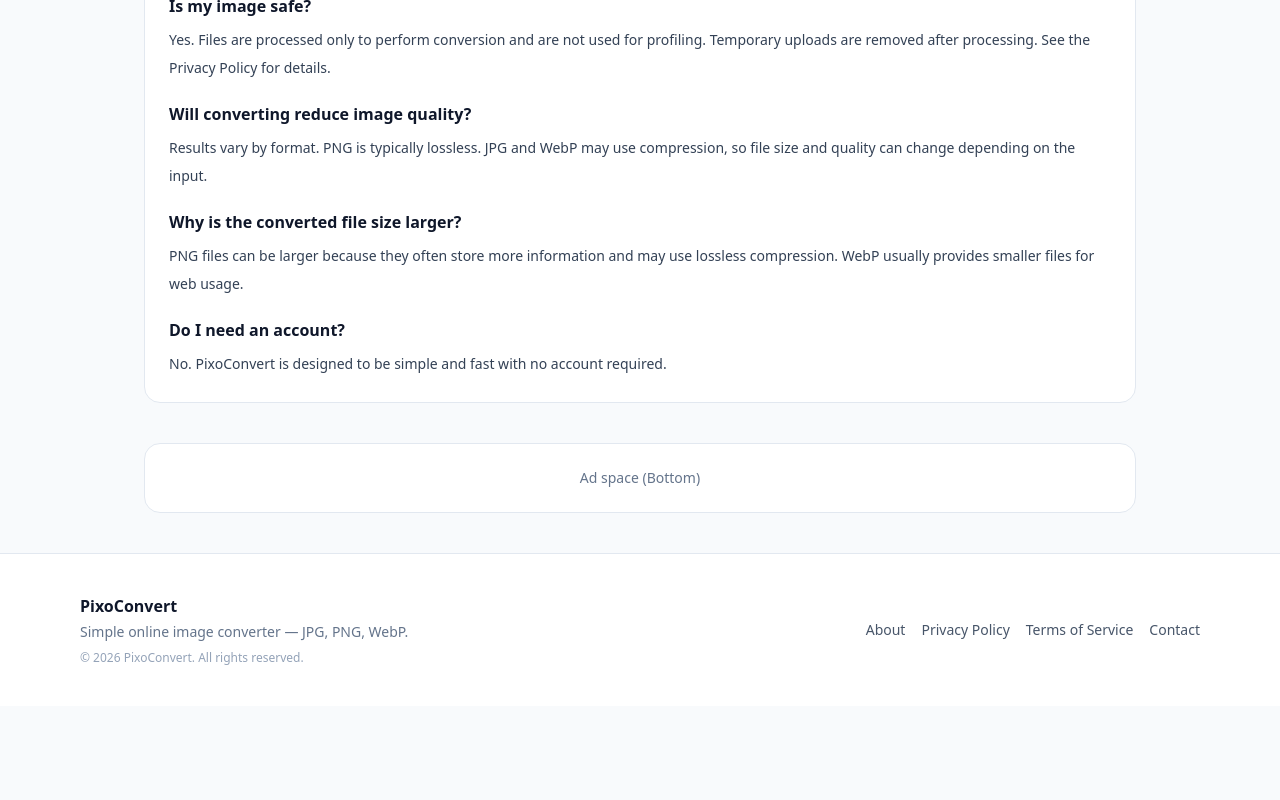
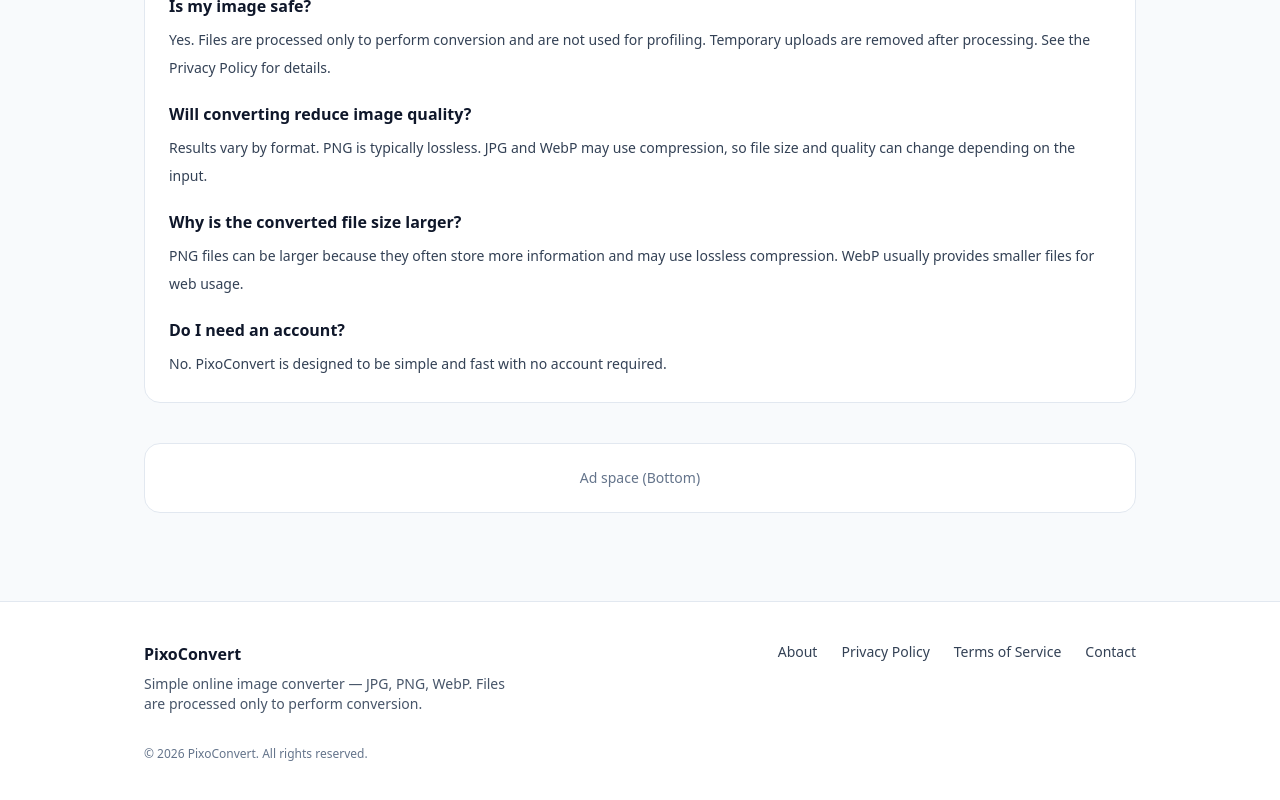
Before and after one commit to boltrsss/pixoconvert, a Next.js app: page / in a window 1280 px wide. Shown: the part 1454-2254 px from the top of the page. Before the commit the page ends 2160 px from the top, so only its background shows below. Built offline with nearby package versions, Linux system fonts and the light colour scheme; no server answers.

Commit message:
Update Footer.tsx

```diff
--- a/components/layout/Footer.tsx
+++ b/components/layout/Footer.tsx
@@ -2,47 +2,37 @@
 
 export default function Footer() {
   return (
-    <footer className="w-full border-t border-slate-200 bg-white">
-      <div className="mx-auto max-w-6xl px-4 py-10">
-        <div className="flex flex-col md:flex-row md:items-center md:justify-between gap-6">
-          {/* Left */}
+    <footer className="mt-12 border-t border-slate-200 bg-white">
+      <div className="mx-auto max-w-5xl px-4 py-10">
+        <div className="flex flex-col gap-6 md:flex-row md:items-start md:justify-between">
           <div>
-            <div className="font-semibold text-slate-900">PixoConvert</div>
-            <p className="text-sm text-slate-500 mt-1">
-              Simple online image converter — JPG, PNG, WebP.
-            </p>
-            <p className="text-xs text-slate-400 mt-2">
-              © {new Date().getFullYear()} PixoConvert. All rights reserved.
+            <div className="text-base font-semibold text-slate-900">
+              PixoConvert
+            </div>
+            <p className="mt-2 text-sm text-slate-600 max-w-sm">
+              Simple online image converter — JPG, PNG, WebP. Files are processed
+              only to perform conversion.
             </p>
           </div>
 
-          {/* Right links */}
-          <div className="flex flex-wrap items-center gap-4 text-sm">
-            <Link
-              href="/about"
-              className="text-slate-600 hover:text-slate-900"
-            >
+          <div className="flex flex-wrap gap-x-6 gap-y-2 text-sm">
+            <Link href="/about" className="text-slate-700 hover:text-slate-900">
               About
             </Link>
-            <Link
-              href="/privacy-policy"
-              className="text-slate-600 hover:text-slate-900"
-            >
+            <Link href="/privacy" className="text-slate-700 hover:text-slate-900">
               Privacy Policy
             </Link>
-            <Link
-              href="/terms-of-service"
-              className="text-slate-600 hover:text-slate-900"
-            >
+            <Link href="/terms" className="text-slate-700 hover:text-slate-900">
               Terms of Service
             </Link>
-            <Link
-              href="/contact"
-              className="text-slate-600 hover:text-slate-900"
-            >
+            <Link href="/contact" className="text-slate-700 hover:text-slate-900">
               Contact
             </Link>
           </div>
+        </div>
+
+        <div className="mt-8 text-xs text-slate-500">
+          © {new Date().getFullYear()} PixoConvert. All rights reserved.
         </div>
       </div>
     </footer>
```
